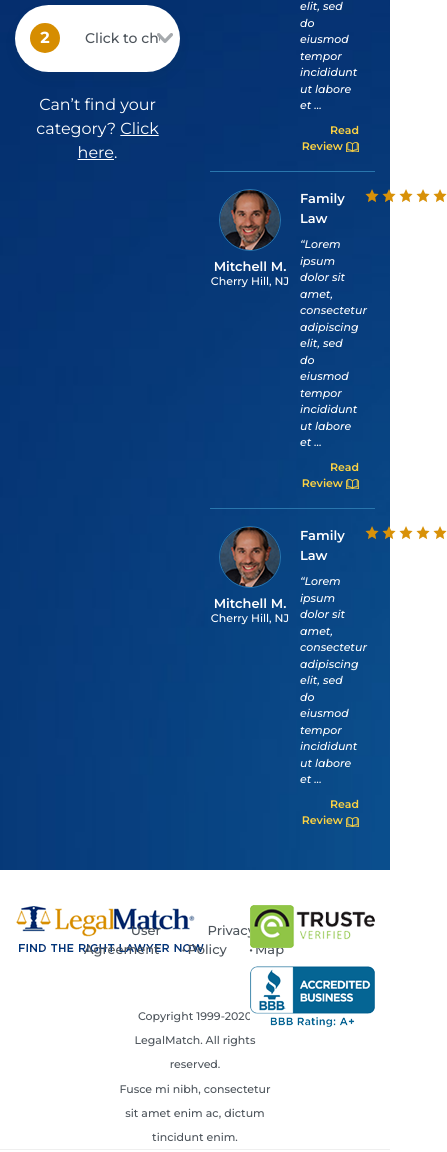
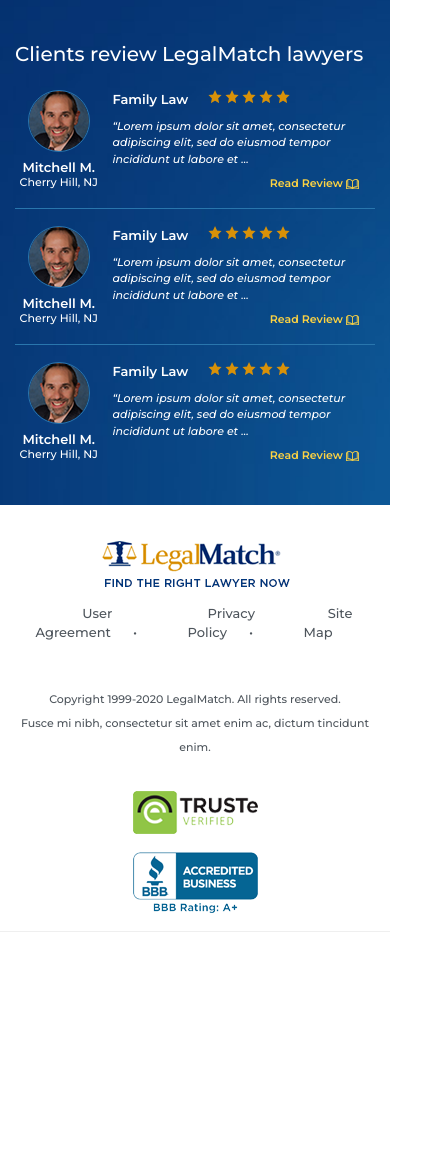
Before and after one commit to tomcanji/legal-match, a plain HTML site: page index.html in a window 390 px wide. Shown: the part 640-1792 px from the top of the page, 447 px wide, since content can reach past the window. After the commit the page ends 1607 px from the top, so only its background shows below. Drawn offline with nearby package versions, Linux system fonts and the light colour scheme.

Commit message:
tablet styling adjustments

```diff
--- a/assets/sass/base/_typography.scss
+++ b/assets/sass/base/_typography.scss
@@ -7,11 +7,17 @@ body {
 h1 {
   font-weight: 200;
   font-size: $text-title;
+  @include media-breakpoint-down(md) {
+    font-size: $text-subtitle;
+  }
 }
 
 h2 {
   font-weight: 500;
   font-size: $text-subtitle;
+  @include media-breakpoint-down(md) {
+    font-size: $text-xxl;
+  }
 }
 
 h3 {
--- a/assets/sass/layouts/_content.scss
+++ b/assets/sass/layouts/_content.scss
@@ -38,6 +38,9 @@
       font-size: $text-s;
       font-weight: 500;
       color: $brand-gray;
+      @include media-breakpoint-down(md) {
+        max-width: 100%;
+      }
       @include placeholder {
         color: $brand-gray;
       }
--- a/assets/sass/layouts/_footer.scss
+++ b/assets/sass/layouts/_footer.scss
@@ -30,6 +30,10 @@
     display: flex;
     flex-direction: column;
     align-items: flex-end;
+    @include media-breakpoint-down(md) {
+      align-items: center;
+      padding-top: 2rem;
+    }
     img {
       margin-bottom: 1.125rem
     }
--- a/index.html
+++ b/index.html
@@ -44,7 +44,7 @@
           </div>
         </div>
         <div class="row">
-          <div class="col-6">
+          <div class="col-12 col-lg-6">
             <div class="form">
               <form class="" action="index.html" method="post">
                 <label for="">Enter Zip Code or City:</label>
@@ -69,7 +69,7 @@
               <p><a onclick="openModalCategory()" id="category__btn" href="#">Can’t find your category? <u>Click here</u>.</a></p>
             </div>
           </div>
-          <div class="col-6">
+          <div class="col-12 col-lg-6">
             <h3>Clients review LegalMatch lawyers</h3>
             <div class="review">
               <div class="review__author">
@@ -173,15 +173,16 @@
         </div>
       </div>
     </section>
+
     <footer class="footer">
       <div class="container">
         <div class="row">
-          <div class="col-3 text-left">
+          <div class="col-12 col-lg-3 text-center text-lg-left">
             <a href="#">
               <img src="assets/img/logo-footer.png" alt="">
             </a>
           </div>
-          <div class="col-6">
+          <div class="col-12 col-lg-6">
             <ul class="footer__nav">
               <li>
                 <a href="#">User Agreement</a>&#149;
@@ -199,7 +200,7 @@
               Fusce mi nibh, consectetur sit amet enim ac, dictum tincidunt enim.
             </p>
           </div>
-          <div class="col-3">
+          <div class="col-12 col-lg-3">
             <div class="footer__partners">
               <a href="#">
                 <img src="assets/img/logo-truste.png" alt="">
@@ -246,7 +247,17 @@
             </button>
           </div>
           <div class="modal-body">
-              ...
+            <ul>
+              <li><a href="#">Lorem ipsum</a></li>
+              <li><a href="#">Dolor sit amet</a></li>
+              <li><a href="#">Consectetur adipiscing</a></li>
+              <li><a href="#">Elit</a></li>
+              <li><a href="#">Quisque dapibus</a></li>
+              <li><a href="#">Odio neceleifend</a></li>
+              <li><a href="#">Vulputate</a></li>
+              <li><a href="#">Vestibulum</a></li>
+              <li><a href="#">Consectetur</a></li>
+            </ul>
           </div>
           <div class="modal-footer">
             <button type="button" class="btn btn-secondary" onclick="closeModalCategory()">Close</button>
```
Also changed, not shown: assets/css/style.css.
